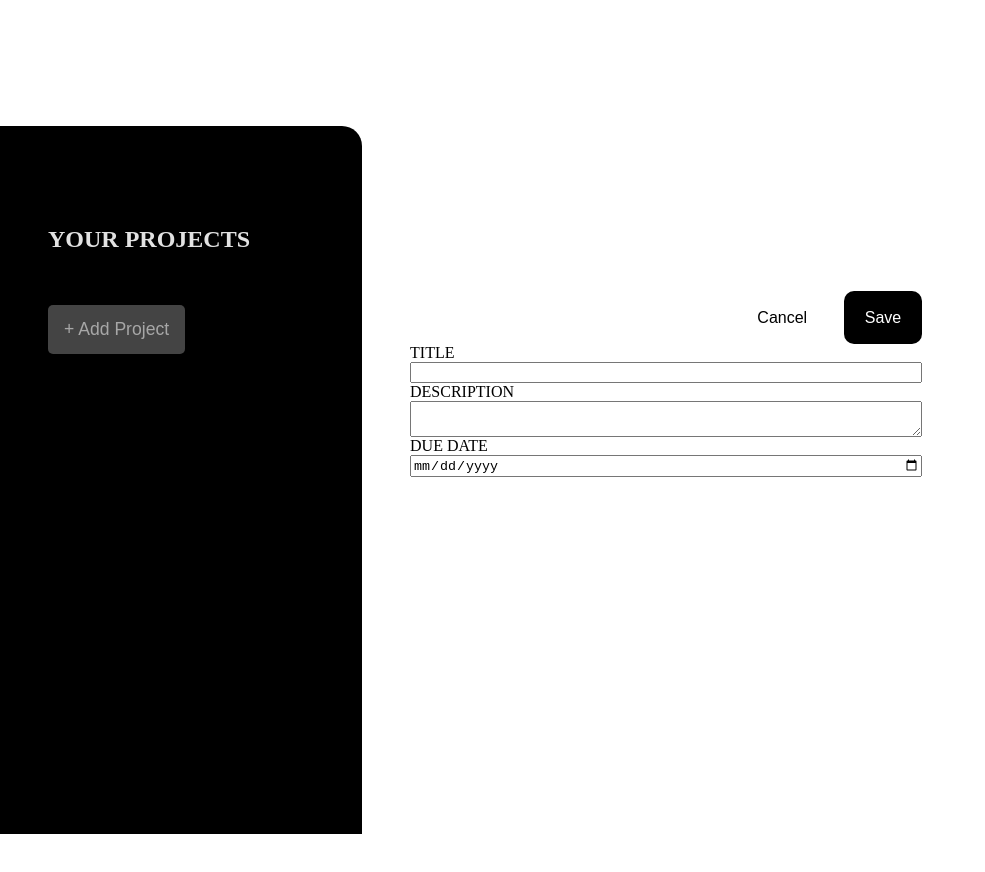
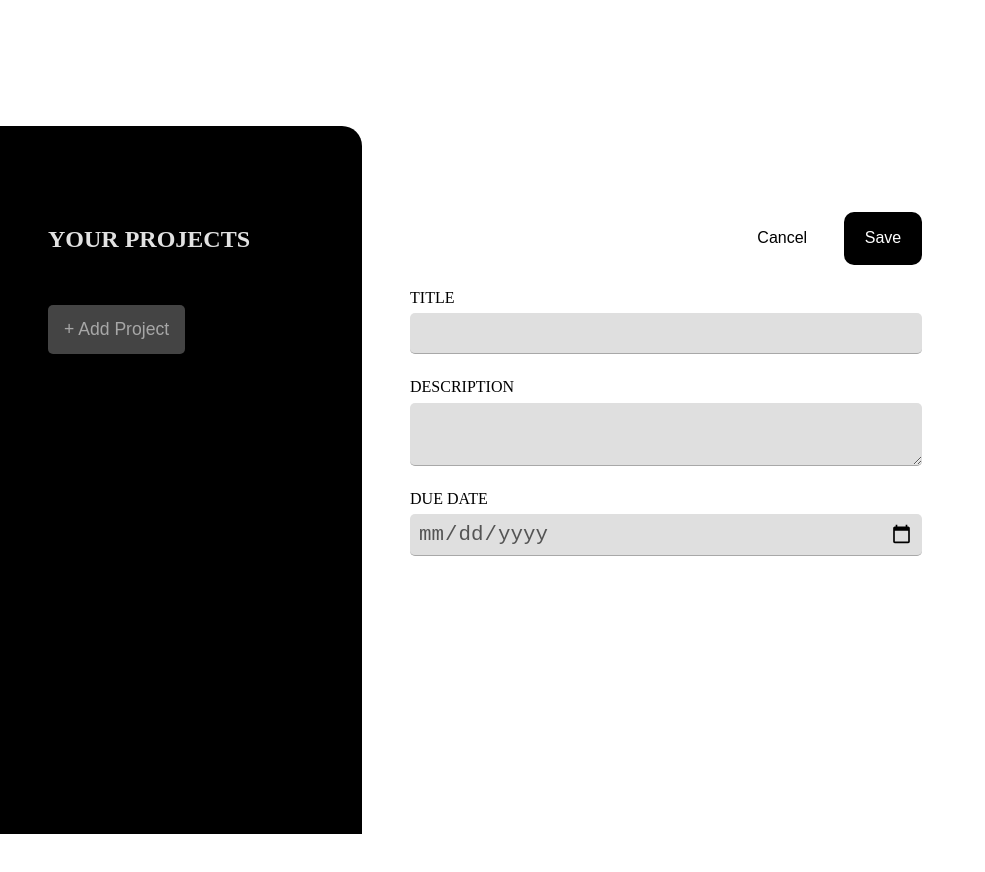
Before and after one commit to Mr-Luka/react-project-manager-app, a React (Vite) app: page / in a window 1280 px wide. Shown: the top 872 px of the page, without its empty margins (0-985 px from the left). Built offline with nearby package versions, Linux system fonts and the light colour scheme.

Commit message:
finished html and css

```diff
--- a/src/index.css
+++ b/src/index.css
@@ -65,3 +65,25 @@ form {
     flex-direction: column;
     width: 100%;
 }
+
+label {
+    margin: 1.5rem 0 0.4rem 0;
+}
+
+input, textarea {
+    border: none;
+    border-radius: 5px;
+    background-color: rgb(223, 223, 223);
+    font-size: 1.3rem;
+    padding: 0.5rem 0.5rem;
+    color:rgb(84, 84, 84);
+    font-weight: 400;
+    border-bottom: 1px solid rgb(168, 168, 168);
+}
+
+input:focus,
+textarea:focus,
+select:focus {
+    outline: none;
+    border-bottom: 2px solid rgb(120, 120, 120);
+}
```
